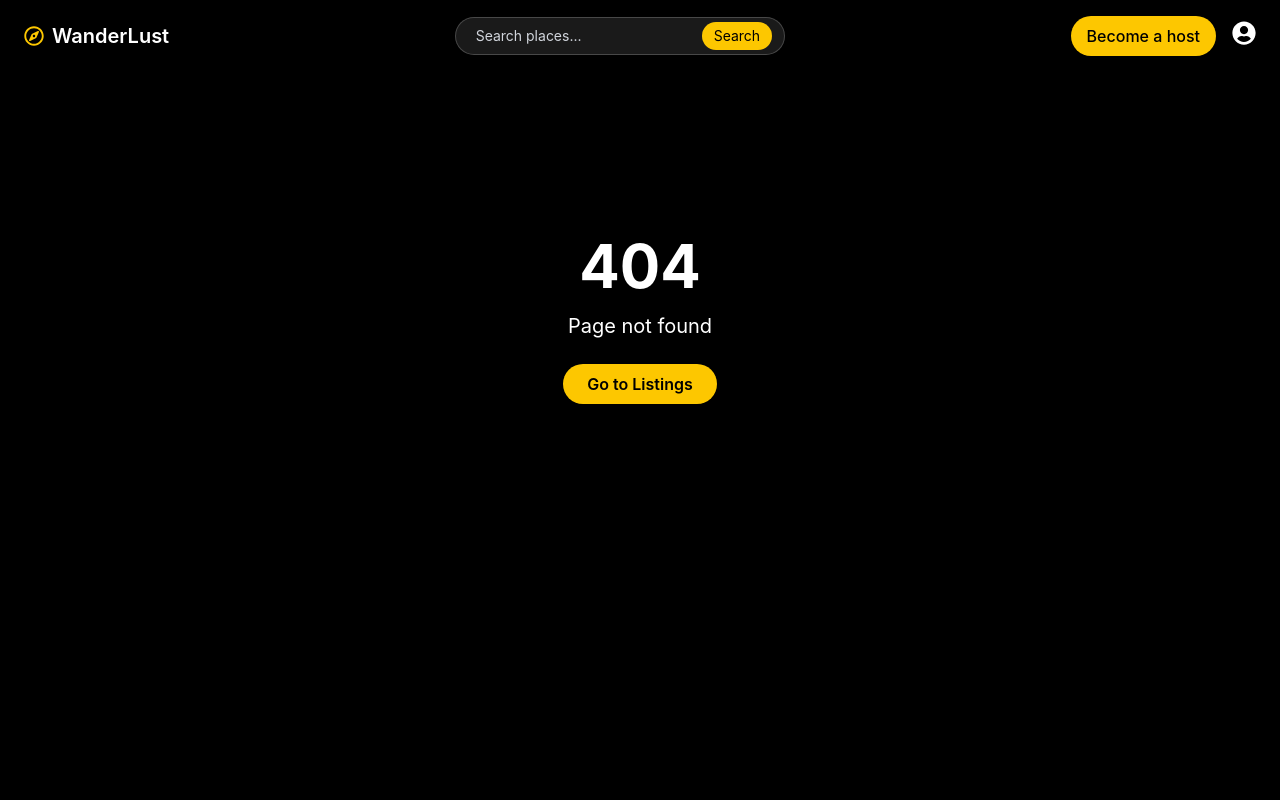
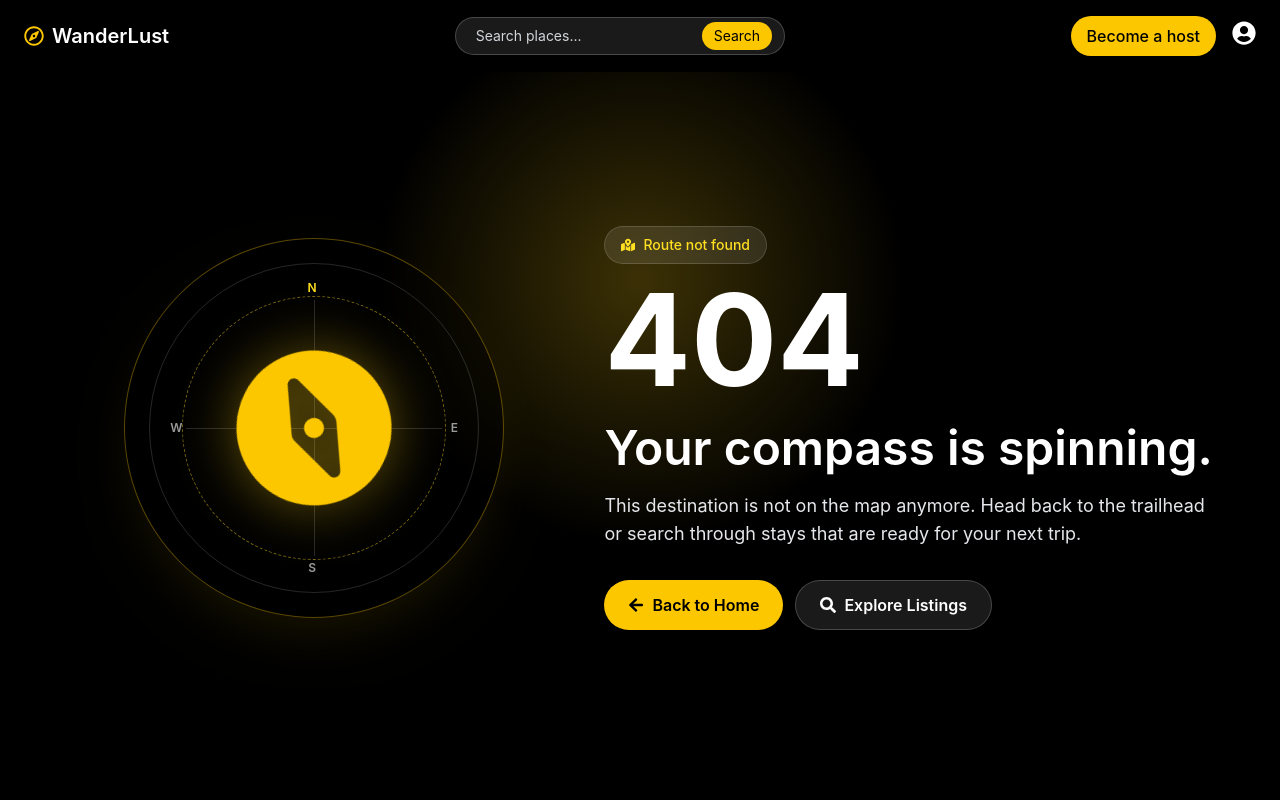
Before and after one commit to ankitmaurya962/wanderLust, a React (Vite) app in the folder frontend/: page /not-found in a window 1280 px wide. Shown: the top 800 px of the page. Built offline with nearby package versions, Linux system fonts and the light colour scheme; no server answers.

Commit message:
page not found ui updated

```diff
--- a/frontend/src/pages/NotFound.jsx
+++ b/frontend/src/pages/NotFound.jsx
@@ -1,24 +1,102 @@
-import React from "react";
 import { Link } from "react-router-dom";
+import { motion } from "framer-motion";
+import { FaArrowLeft, FaCompass, FaMapMarkedAlt, FaSearch } from "react-icons/fa";
 import Navbar from "../components/Navbar";
 
 const NotFound = () => {
   return (
-    <div className="min-h-screen bg-black text-white">
+    <main className="relative min-h-screen overflow-hidden bg-black text-white">
+      <div className="absolute inset-0 bg-black/70" />
+      <div className="absolute inset-0 bg-[radial-gradient(circle_at_50%_35%,rgba(250,204,21,0.24),transparent_32%)]" />
+
       <Navbar />
 
-      <div className="h-[80vh] flex flex-col items-center justify-center px-4 text-center">
-        <h1 className="text-6xl font-bold mb-4">404</h1>
-        <p className="text-xl mb-6">Page not found</p>
+      <section className="relative z-10 flex min-h-screen items-center justify-center px-5 pb-14 pt-28">
+        <div className="grid w-full max-w-6xl items-center gap-10 lg:grid-cols-[0.9fr_1.1fr]">
+          <motion.div
+            className="mx-auto flex aspect-square w-full max-w-[320px] items-center justify-center rounded-full border border-yellow-400/35 bg-black/45 p-6 shadow-2xl shadow-yellow-400/10 backdrop-blur-sm sm:max-w-[380px]"
+            initial={{ opacity: 0, scale: 0.85, y: 24 }}
+            animate={{ opacity: 1, scale: 1, y: 0 }}
+            transition={{ duration: 0.7, ease: "easeOut" }}
+          >
+            <div className="relative flex h-full w-full items-center justify-center rounded-full border border-white/15">
+              <div className="absolute h-[78%] w-px bg-white/15" />
+              <div className="absolute h-px w-[78%] bg-white/15" />
+              <span className="absolute top-4 text-xs font-semibold tracking-[0.35em] text-yellow-300">
+                N
+              </span>
+              <span className="absolute bottom-4 text-xs font-semibold tracking-[0.35em] text-white/60">
+                S
+              </span>
+              <span className="absolute right-4 text-xs font-semibold tracking-[0.35em] text-white/60">
+                E
+              </span>
+              <span className="absolute left-5 text-xs font-semibold tracking-[0.35em] text-white/60">
+                W
+              </span>
+
+              <motion.div
+                className="absolute inset-8 rounded-full border border-dashed border-yellow-300/45"
+                animate={{ rotate: 360 }}
+                transition={{ duration: 18, repeat: Infinity, ease: "linear" }}
+              />
+
+              <motion.div
+                className="relative text-[8.5rem] text-yellow-400 drop-shadow-[0_0_28px_rgba(250,204,21,0.42)] sm:text-[10rem]"
+                animate={{ rotate: [0, 22, -14, 360] }}
+                transition={{ duration: 7, repeat: Infinity, ease: "easeInOut" }}
+              >
+                <FaCompass />
+              </motion.div>
+            </div>
+          </motion.div>
+
+          <motion.div
+            className="mx-auto max-w-2xl text-center lg:mx-0 lg:text-left"
+            initial={{ opacity: 0, y: 28 }}
+            animate={{ opacity: 1, y: 0 }}
+            transition={{ delay: 0.15, duration: 0.75, ease: "easeOut" }}
+          >
+            <p className="mb-3 inline-flex items-center gap-2 rounded-full border border-white/15 bg-white/10 px-4 py-2 text-sm font-medium text-yellow-300 backdrop-blur-sm">
+              <FaMapMarkedAlt />
+              Route not found
+            </p>
+
+            <h1 className="text-7xl font-bold leading-none text-white sm:text-8xl md:text-9xl">
+              404
+            </h1>
+
+            <h2 className="mt-5 text-3xl font-semibold text-white md:text-5xl">
+              Your compass is spinning.
+            </h2>
+
+            <p className="mt-5 text-base leading-7 text-gray-200 md:text-lg">
+              This destination is not on the map anymore. Head back to the
+              trailhead or search through stays that are ready for your next
+              trip.
+            </p>
+
+            <div className="mt-8 flex flex-col justify-center gap-3 sm:flex-row lg:justify-start">
+              <Link
+                to="/"
+                className="inline-flex items-center justify-center gap-2 rounded-full bg-yellow-400 px-6 py-3 font-semibold text-black transition hover:bg-yellow-300"
+              >
+                <FaArrowLeft />
+                Back to Home
+              </Link>
 
               <Link
                 to="/listings"
-          className="bg-yellow-400 text-black px-6 py-2 rounded-full font-semibold hover:bg-yellow-300 transition"
+                className="inline-flex items-center justify-center gap-2 rounded-full border border-white/20 bg-white/10 px-6 py-3 font-semibold text-white backdrop-blur-sm transition hover:border-yellow-300 hover:text-yellow-300"
               >
-          Go to Listings
+                <FaSearch />
+                Explore Listings
               </Link>
             </div>
+          </motion.div>
         </div>
+      </section>
+    </main>
   );
 };
 
--- a/frontend/src/pages/Show.jsx
+++ b/frontend/src/pages/Show.jsx
@@ -41,7 +41,7 @@ const Show = () => {
     };
 
     fetchListing();
-  }, [id]);
+  }, [id, navigate]);
 
   const handleDeleteListing = async () => {
     const toastId = toast.loading("Deleting listing...");
```
Lines whose indentation alone changed are shown as unchanged.
